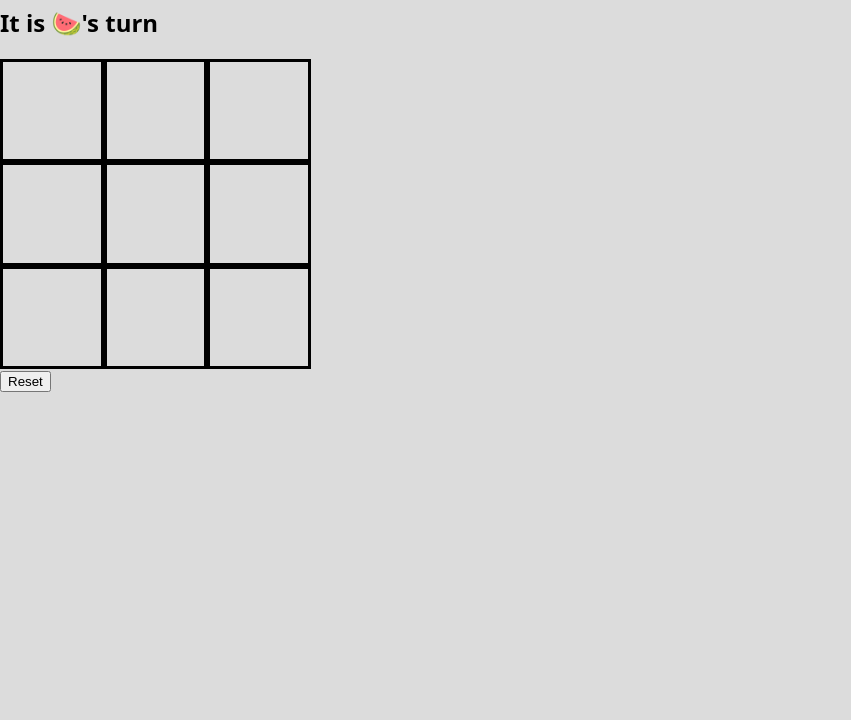
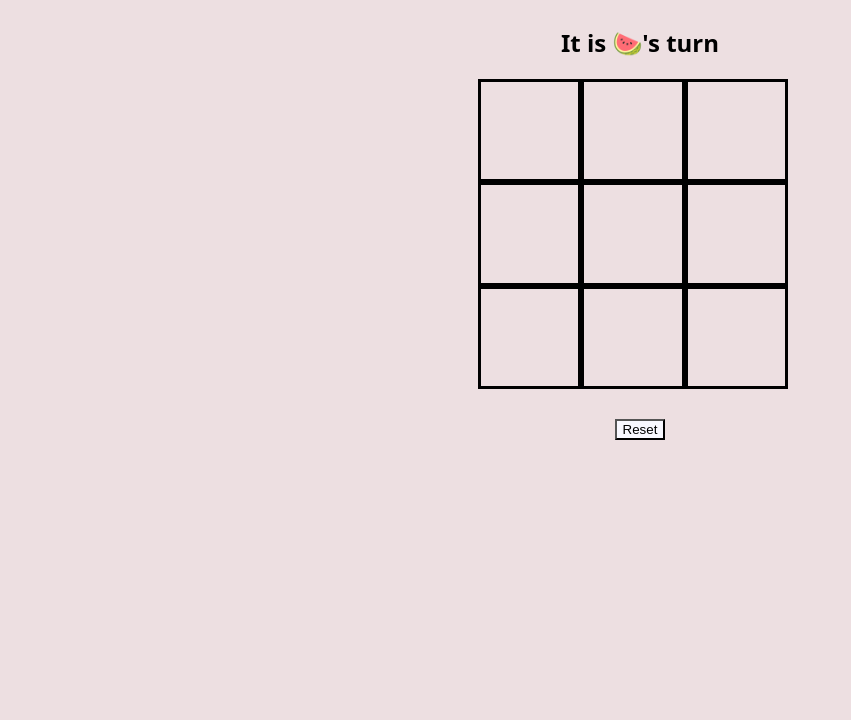
Before and after one commit to NawraaAhmed/Tic-Tac-Toe-Lab, a plain HTML site: page index.html in a window 1280 px wide. Shown: the part 80-800 px from the top of the page, without its empty margins (0-851 px from the left). Drawn offline with Linux system fonts and the light colour scheme.

Commit message:
Level Up: customize the game

```diff
--- a/css/style.css
+++ b/css/style.css
@@ -1,8 +1,11 @@
 body {
-  background-color: gainsboro;
+  background-color: rgb(237, 223, 225);
   /* Use a system font, if none are available use an available sans-sarif */
   font-family: system-ui, sans-serif;
   margin: 0;
+  display: flex;
+  flex-direction: column;
+  align-items: center;
 }
 
 .board {
@@ -18,3 +21,8 @@ body {
   font-size: 64px;
   text-align: center;
 }
+
+#reset {
+  background-color: ghostwhite;
+  margin-top: 30px;
+}
```
